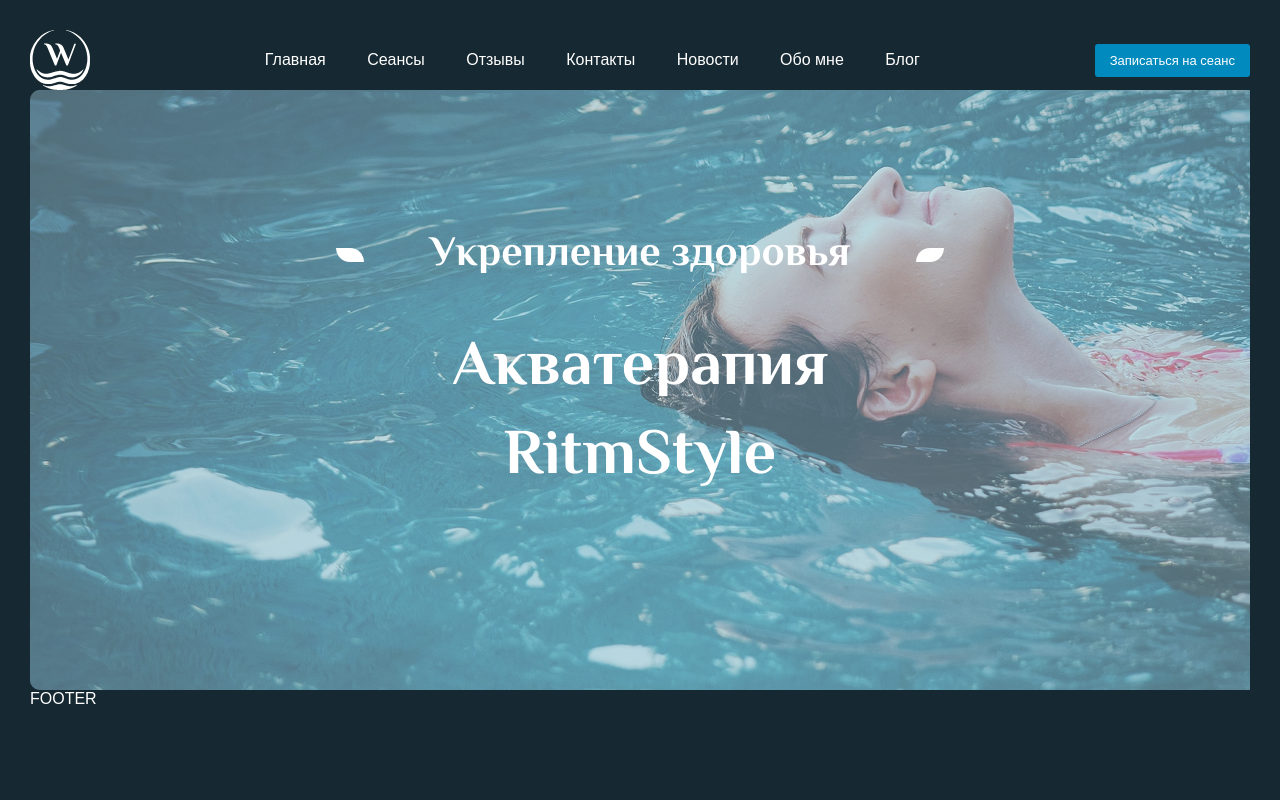
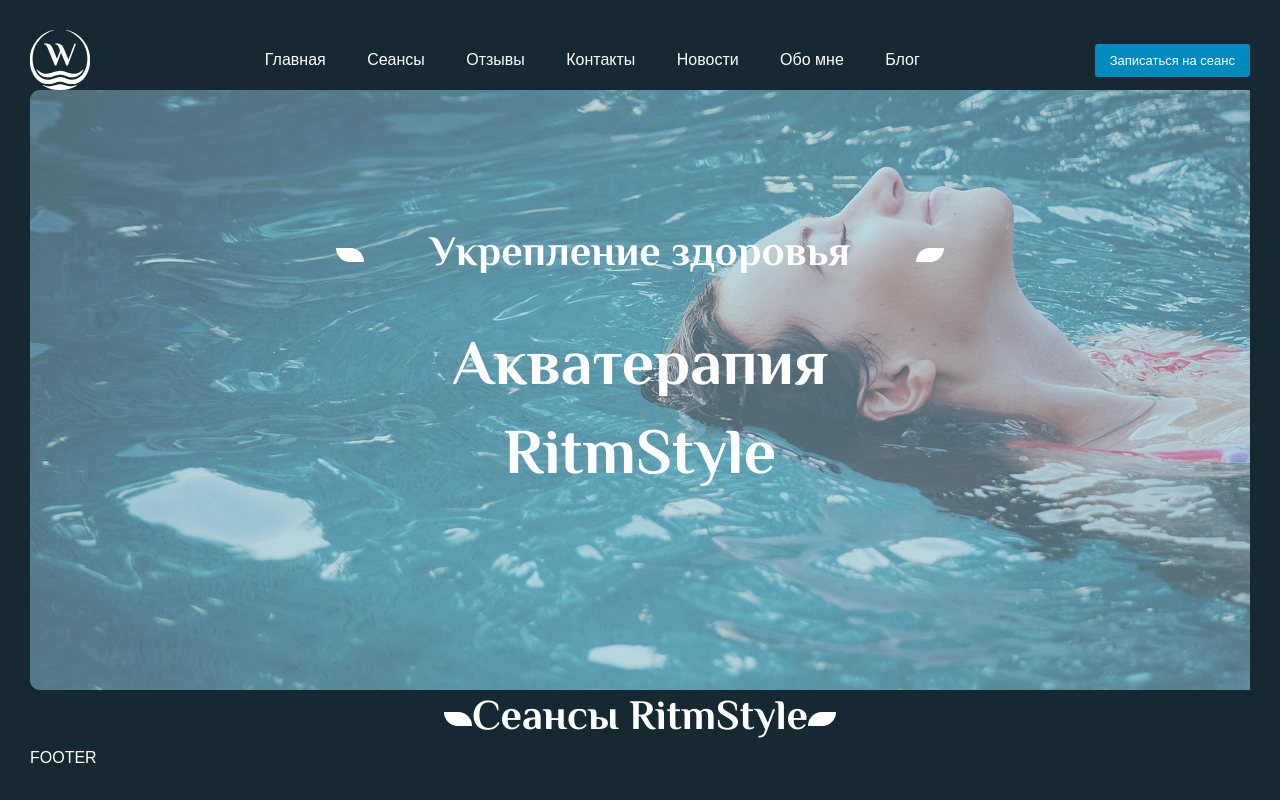
Before and after one commit to Nasty-Litvin/RitmStyleApp, a React (Vite) app: page / in a window 1280 px wide. Built offline with nearby package versions, Linux system fonts and the light colour scheme.

Commit message:
Created and added component Services.

```diff
--- a/src/components/Main/Main.tsx
+++ b/src/components/Main/Main.tsx
@@ -1,4 +1,5 @@
 import FirstScreen from '../FirstScreen/FirstScreen';
+import Services from '../Services/Services';
 import './style.scss';
 
 const Main = () => {
@@ -8,6 +9,9 @@
                 <div className="main__first-screen">
                     <FirstScreen />
                 </div>
+                <div className="main__services">
+                    <Services />
+                </div>
             </div>
         </main>
     );
--- /dev/null
+++ b/src/components/Services/Services.tsx
@@ -0,0 +1,18 @@
+import Title from '../Title/Title';
+import './style.scss';
+
+const servicesTitle = 'Сеансы RitmStyle';
+
+const Services = () => {
+    return (
+        <div className="services">
+            <div className="services__wrapper">
+                <div className="services__title">
+                    <Title textTitle={servicesTitle}/>
+                </div>
+            </div>
+        </div>
+    );
+}
+
+export default Services;
```
Also changed, not shown: src/components/Services/style.scss (added), src/components/Services/types.ts (added).
